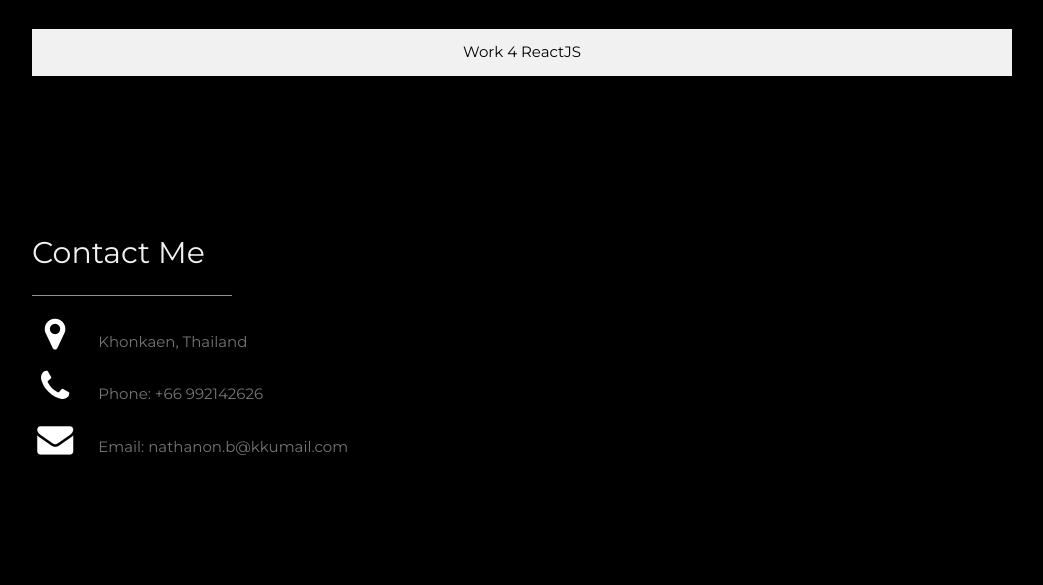
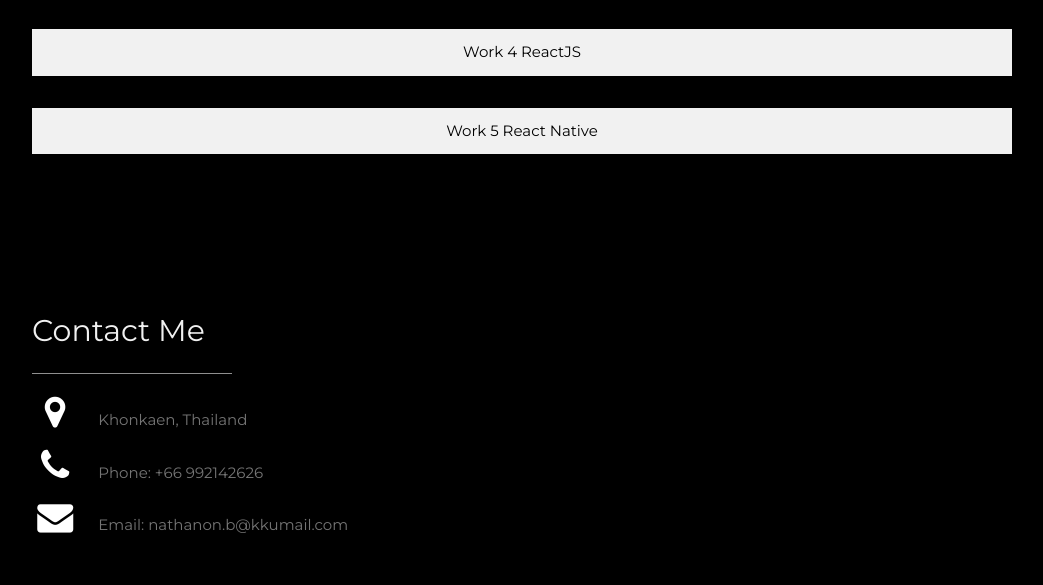
Before and after one commit to Nadea13/Mobile-and-Web-Application-Development, a plain HTML site: page index.html in a window 1280 px wide. Shown: the part 1571-2156 px from the top of the page, without its empty margins (178-1221 px from the left). Drawn offline with nearby package versions, Linux system fonts and the light colour scheme.

Commit message:
Add files via upload

```diff
--- a/index.html
+++ b/index.html
@@ -164,6 +164,11 @@
           <button class="w3-button w3-light-grey w3-padding-large w3-section" style="width: 100%;">Work 4 ReactJS</button>
         </a>
       </div>
+      <div>
+        <a href="work5.html">
+          <button class="w3-button w3-light-grey w3-padding-large w3-section" style="width: 100%;">Work 5 React Native</button>
+        </a>
+      </div>
     </div>
   <!-- End Portfolio Section -->
   </div>
```
